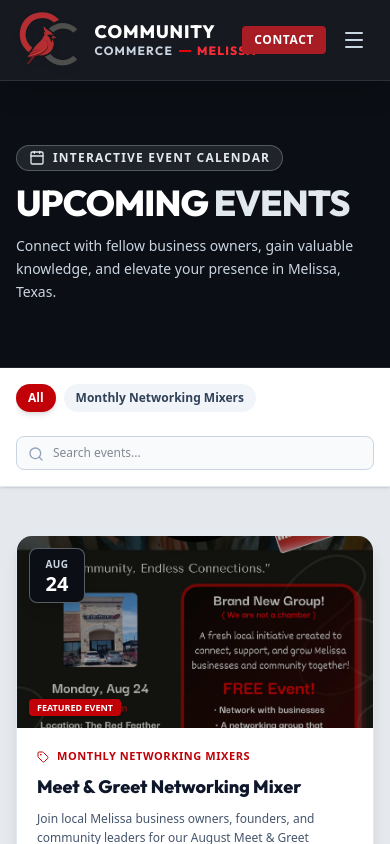
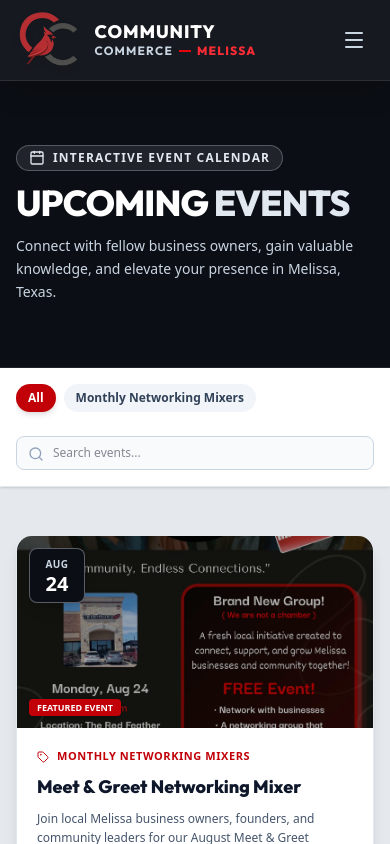
Before and after one commit to brettz6771/community-commerce-melissa, a Next.js app: page /events in a window 390 px wide. Shown: the top 844 px of the page. Built offline with nearby package versions, Linux system fonts and the light colour scheme; a web font is replaced by a local one.

Commit message:
Remove mobile contact button from mobile header bar

```diff
--- a/src/components/Navbar.tsx
+++ b/src/components/Navbar.tsx
@@ -125,12 +125,6 @@ export default function Navbar({ onOpenJoinModal }: NavbarProps) {
 
         {/* Mobile Hamburger Button */}
         <div className="lg:hidden flex items-center gap-2">
-          <Link
-            href="/contact"
-            className="btn-red px-3 py-1.5 rounded text-xs font-bold uppercase tracking-wider"
-          >
-            CONTACT
-          </Link>
           <button
             onClick={() => setMobileMenuOpen(!mobileMenuOpen)}
             className="p-2 rounded-md text-slate-300 hover:text-white hover:bg-white/10 transition"
```
